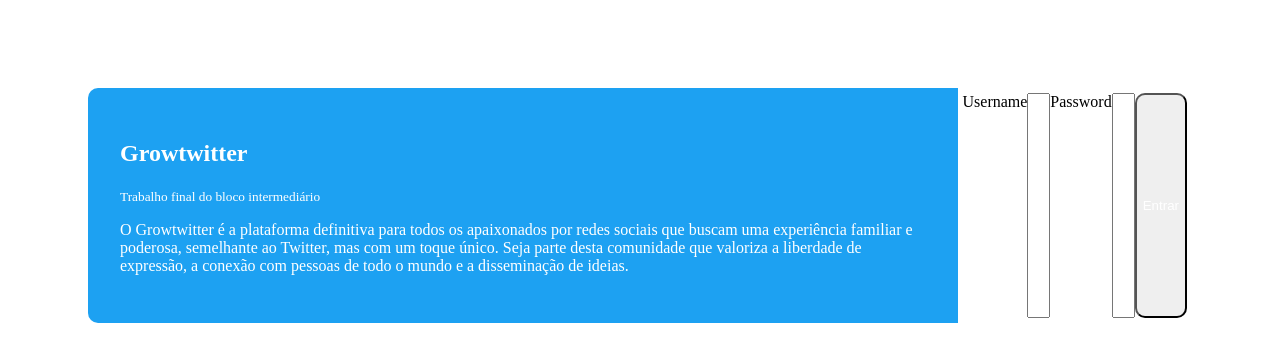
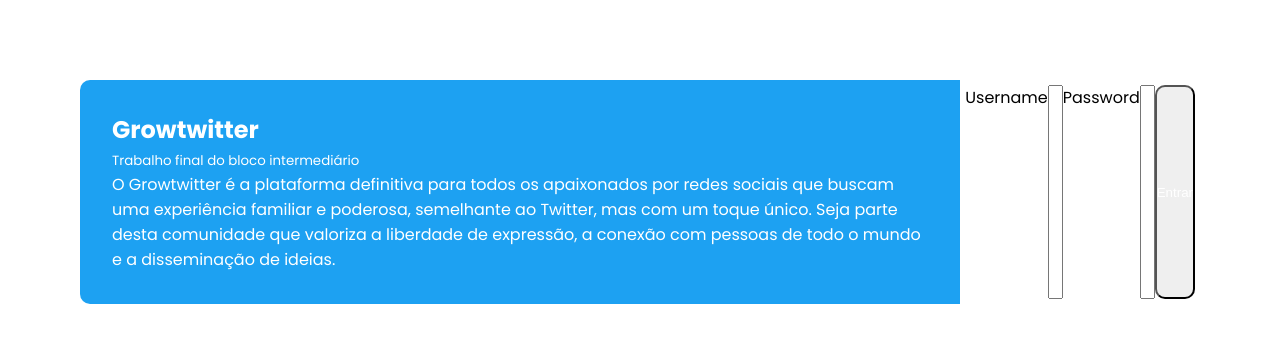
Before and after one commit to manubarb/Growtwitter, a React (Vite) app: page / in a window 1280 px wide. Shown: the top 362 px of the page. Built offline with nearby package versions, Linux system fonts and the light colour scheme.

Commit message:
chore: create styles/global.ts

```diff
--- a/index.html
+++ b/index.html
@@ -4,6 +4,9 @@
     <meta charset="UTF-8" />
     <link rel="icon" type="image/svg+xml" href="/vite.svg" />
     <meta name="viewport" content="width=device-width, initial-scale=1.0" />
+    <link rel="preconnect" href="https://fonts.googleapis.com">
+    <link rel="preconnect" href="https://fonts.gstatic.com" crossorigin>
+    <link href="https://fonts.googleapis.com/css2?family=Poppins:ital,wght@0,100;0,200;0,300;0,400;0,500;0,600;0,700;0,800;0,900;1,100;1,200;1,300;1,400;1,500;1,600;1,700;1,800;1,900&display=swap" rel="stylesheet">
     <title>growtwitter</title>
   </head>
   <body>
--- a/src/App.tsx
+++ b/src/App.tsx
@@ -1,8 +1,10 @@
 import { LoginCard } from "./components/LoginCard"
+import { GlobalStyle } from "./styles/global"
 
 function App() {
   return (
     <>
+    <GlobalStyle />
     <LoginCard/>
     </>
   )
--- /dev/null
+++ b/src/styles/global.ts
@@ -0,0 +1,13 @@
+import { createGlobalStyle } from 'styled-components'
+
+export const GlobalStyle = createGlobalStyle`
+  * {
+    box-sizing: border-box;
+    margin: 0;
+    padding: 0;
+  }
+
+  body {
+    font-family: 'Poppins' , sans-serif;
+  }
+`
```
